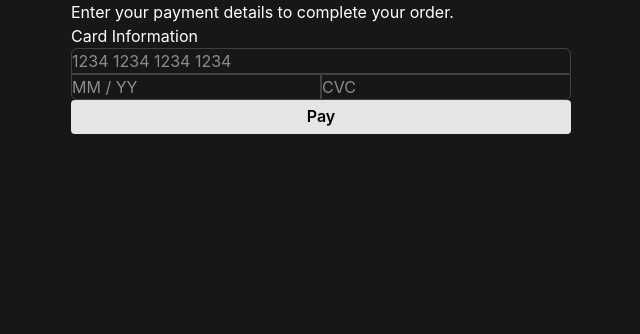
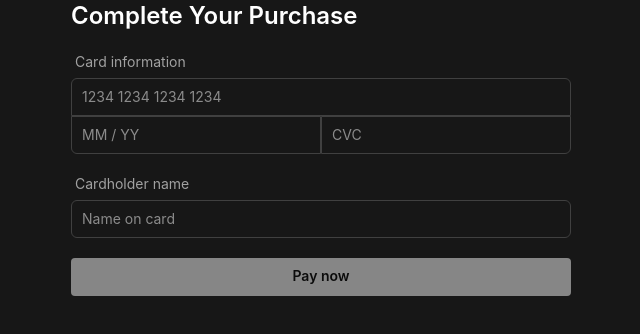
Before and after one commit to abhishekY495/dodo-payments-checkout, a React (Vite) app in the folder app/: page / in a window 1280 px wide. Shown: the top 334 px of the page, without its empty margins (319-959 px from the left). Built offline with nearby package versions, Linux system fonts and the light colour scheme.

Commit message:
Add payment form component with validation and utility functions for card processing

```diff
--- a/app/public/script.js
+++ b/app/public/script.js
@@ -1 +1 @@
-(()=>{function i(e,n){let o=window.location.origin,t=document.createElement("iframe");t.src=`${e}?productId=${n.productId}&parentOrigin=${o}`,t.style.cssText="width: 100%; height: 100%;";let a=document.getElementById(n.elementId);return a&&a.appendChild(t),t}var r={READY:"checkout:ready",SUCCESS:"checkout:success",ERROR:"checkout:error"};function s(e,n){if(!e)return;let o=document.getElementById(e);if(!o)return;let t=document.createElement("div");t.textContent=`${new Date().toLocaleTimeString()} - ${n}`,o.appendChild(t),o.scrollTop=o.scrollHeight}function l(e,n,o,t){if(e.origin===n&&e.source===o?.contentWindow&&t)switch(e.data?.type){case r.READY:s(t.logsElementId,"Checkout ready");break;case r.SUCCESS:t.onSuccess({sessionId:e.data.sessionId}),s(t.logsElementId,"Success lets goooooo");break;case r.ERROR:t.onError({code:e.data.code,message:e.data.message});break}}var p=!1,m=p?"http://localhost:5173":"https://app-seven-zeta-6ckoa86wu0.vercel.app",c=null,d=null;window.addEventListener("message",e=>{l(e,m,d,c)});function u(e){c=e,d=i(m,c)}window.DodoPayments={openCheckout:u};})();
+(()=>{function i(e,n){let o=window.location.origin,t=document.createElement("iframe");t.src=`${e}?productId=${n.productId}&parentOrigin=${o}`,t.style.cssText="width: 100%; height: 100%;";let a=document.getElementById(n.elementId);return a&&a.appendChild(t),t}var r={READY:"checkout:ready",SUCCESS:"checkout:success",ERROR:"checkout:error"};function s(e,n){if(!e)return;let o=document.getElementById(e);if(!o)return;let t=document.createElement("div");t.textContent=`${new Date().toLocaleTimeString()} - ${n}`,o.appendChild(t),o.scrollTop=o.scrollHeight}function l(e,n,o,t){if(e.origin===n&&e.source===o?.contentWindow&&t)switch(e.data?.type){case r.READY:s(t.logsElementId,"Checkout ready");break;case r.SUCCESS:t.onSuccess({sessionId:e.data.sessionId}),s(t.logsElementId,"Success lets goooooo");break;case r.ERROR:t.onError({code:e.data.code,message:e.data.message});break}}var d=!1,m=d?"http://localhost:5173":"https://app-seven-zeta-6ckoa86wu0.vercel.app",c=null,p=null;window.addEventListener("message",e=>{l(e,m,p,c)});function u(e){c=e,p=i(m,c)}window.DodoPayments={openCheckout:u};})();
--- a/app/src/App.tsx
+++ b/app/src/App.tsx
@@ -1,5 +1,6 @@
 import { useEffect } from "react";
 import { CHECKOUT_STATUS } from "./utils/constants";
+import { PaymentForm } from "./components/payment-form";
 
 const params = new URLSearchParams(window.location.search);
 const parentOrigin = params.get("parentOrigin") ?? "*";
@@ -9,50 +10,10 @@ function App() {
     window.parent.postMessage({ type: CHECKOUT_STATUS.READY }, parentOrigin);
   }, []);
 
-  const handleSuccess = () => {
-    window.parent.postMessage(
-      { type: CHECKOUT_STATUS.SUCCESS, sessionId: `sess_456456` },
-      parentOrigin,
-    );
-  };
-
   return (
-    <div className="bg-neutral-900 flex flex-col justify-center h-full w-125 mx-auto">
-      <div>
-        <p>Enter your payment details to complete your order.</p>
-      </div>
-      {/*  */}
-      <div>
-        <span>Card Information</span>
-        <div>
-          <div>
-            <input
-              type="number"
-              placeholder="1234 1234 1234 1234"
-              className="w-full border border-neutral-700 rounded-t-md"
-            />
-          </div>
-          <div className="flex">
-            <input
-              type="number"
-              placeholder="MM / YY"
-              className="w-full border border-neutral-700 rounded-bl-md"
-            />
-            <input
-              type="number"
-              placeholder="CVC"
-              className="w-full border border-neutral-700 rounded-br-md"
-            />
-          </div>
-        </div>
-      </div>
-      {/*  */}
-      <button
-        onClick={handleSuccess}
-        className="bg-neutral-200 text-black font-semibold p-1 pb-1.5 rounded w-full cursor-pointer hover:bg-neutral-300"
-      >
-        Pay
-      </button>
+    <div className="bg-neutral-900 flex flex-col gap-5 justify-center h-full w-125 mx-auto">
+      <p className="text-2xl font-semibold">Complete Your Purchase</p>
+      <PaymentForm />
     </div>
   );
 }
--- /dev/null
+++ b/app/src/components/payment-form.tsx
@@ -0,0 +1,119 @@
+import { useState } from "react";
+import { CHECKOUT_STATUS } from "../utils/constants";
+import { isValidCardNumber } from "../utils/is-valid-card-number";
+import { isValidExpiry } from "../utils/is-valid-expiry";
+import { formatCardNumber } from "../utils/format-card-number";
+import { isValidCvc } from "../utils/is-valid-cvc";
+
+const params = new URLSearchParams(window.location.search);
+const parentOrigin = params.get("parentOrigin") ?? "*";
+
+export const PaymentForm = () => {
+  const [cardNumber, setCardNumber] = useState("");
+  const [expiryMonth, setExpiryMonth] = useState("");
+  const [expiryYear, setExpiryYear] = useState("");
+  const [cvc, setCvc] = useState("");
+  const [cardholderName, setCardholderName] = useState("");
+  const [touched, setTouched] = useState({ card: false, name: false });
+
+  const cardValid = isValidCardNumber(cardNumber);
+  const expiryValid = isValidExpiry(expiryMonth, expiryYear);
+  const cvcValid = isValidCvc(cvc);
+  const nameValid = cardholderName.trim().length > 0;
+
+  const isFormValid = cardValid && expiryValid && cvcValid && nameValid;
+
+  const cardGroupError =
+    touched.card && cardNumber.length === 16 && !cardValid
+      ? "Card number not recognized"
+      : touched.card &&
+          expiryMonth.length === 2 &&
+          expiryYear.length === 2 &&
+          !expiryValid
+        ? "Invalid or expired date"
+        : touched.card && cvc.length === 3 && !cvcValid
+          ? "Invalid CVC"
+          : null;
+  const nameError = touched.name && !nameValid ? "Name is required" : null;
+
+  const handlePay = () => {
+    if (!isFormValid) return;
+    window.parent.postMessage(
+      { type: CHECKOUT_STATUS.SUCCESS, sessionId: `sess_456456` },
+      parentOrigin,
+    );
+  };
+
+  return (
+    <div className="flex flex-col gap-5">
+      <div>
+        <p className="text-sm text-neutral-400 pb-1.5 pl-1">Card information</p>
+        <input
+          type="text"
+          inputMode="numeric"
+          value={formatCardNumber(cardNumber)}
+          onChange={(e) =>
+            setCardNumber(e.target.value.replace(/\D/g, "").slice(0, 16))
+          }
+          onBlur={() => setTouched((t) => ({ ...t, card: true }))}
+          placeholder="1234 1234 1234 1234"
+          className="w-full border border-neutral-700 p-2 px-2.5 text-sm rounded-t-md focus:border-green-600 focus:outline-none"
+        />
+        <div className="flex">
+          <input
+            type="text"
+            inputMode="numeric"
+            value={
+              expiryMonth || expiryYear
+                ? `${expiryMonth}${expiryYear ? " / " + expiryYear : ""}`
+                : ""
+            }
+            onChange={(e) => {
+              const text = e.target.value.replace(/\D/g, "").slice(0, 4);
+              setExpiryMonth(text.slice(0, 2));
+              setExpiryYear(text.slice(2, 4));
+            }}
+            onBlur={() => setTouched((t) => ({ ...t, card: true }))}
+            placeholder="MM / YY"
+            className="w-full border border-neutral-700 p-2 px-2.5 text-sm rounded-bl-md focus:border-green-600 focus:outline-none"
+          />
+          <input
+            type="text"
+            inputMode="numeric"
+            value={cvc}
+            onChange={(e) =>
+              setCvc(e.target.value.replace(/\D/g, "").slice(0, 3))
+            }
+            onBlur={() => setTouched((t) => ({ ...t, card: true }))}
+            placeholder="CVC"
+            className="w-full border border-neutral-700 p-2 px-2.5 text-sm rounded-br-md focus:border-green-600 focus:outline-none"
+          />
+        </div>
+        {cardGroupError && (
+          <span className="text-red-400 text-xs">{cardGroupError}</span>
+        )}
+      </div>
+
+      <div>
+        <p className="text-sm text-neutral-400 pb-1.5 pl-1">Cardholder name</p>
+        <input
+          type="text"
+          value={cardholderName}
+          onChange={(e) => setCardholderName(e.target.value)}
+          onBlur={() => setTouched((t) => ({ ...t, name: true }))}
+          placeholder="Name on card"
+          className="w-full border border-neutral-700 p-2 px-2.5 text-sm rounded-md focus:border-green-600 focus:outline-none"
+        />
+        {nameError && <span className="text-red-400 text-xs">{nameError}</span>}
+      </div>
+
+      <button
+        onClick={handlePay}
+        disabled={!isFormValid}
+        className="bg-green-500 text-black text-sm font-semibold p-2 pb-2.5 rounded w-full cursor-pointer disabled:opacity-50 disabled:bg-neutral-100 disabled:cursor-not-allowed"
+      >
+        Pay now
+      </button>
+    </div>
+  );
+};
--- a/app/src/utils/constants.ts
+++ b/app/src/utils/constants.ts
@@ -3,3 +3,9 @@ export const CHECKOUT_STATUS = {
   SUCCESS: "checkout:success",
   ERROR: "checkout:error",
 };
+
+export const VALID_TEST_CARDS = [
+  "4242424242424242",
+  "4000000000000002",
+  "4000000000000341",
+];
--- /dev/null
+++ b/app/src/utils/format-card-number.ts
@@ -0,0 +1,2 @@
+export const formatCardNumber = (digits: string) =>
+  digits.match(/.{1,4}/g)?.join(" ") ?? digits;
--- /dev/null
+++ b/app/src/utils/is-valid-card-number.ts
@@ -0,0 +1,5 @@
+import { VALID_TEST_CARDS } from "./constants";
+
+export const isValidCardNumber = (value: string) => {
+  return VALID_TEST_CARDS.includes(value);
+};
--- /dev/null
+++ b/app/src/utils/is-valid-cvc.ts
@@ -0,0 +1 @@
+export const isValidCvc = (value: string) => /^\d{3}$/.test(value);
--- /dev/null
+++ b/app/src/utils/is-valid-expiry.ts
@@ -0,0 +1,14 @@
+export const isValidExpiry = (mm: string, yy: string) => {
+  if (!/^\d{2}$/.test(mm) || !/^\d{2}$/.test(yy)) return false;
+  const month = parseInt(mm, 10);
+  const year = parseInt(yy, 10);
+  if (month < 1 || month > 12) return false;
+
+  const now = new Date();
+  const currentYear = now.getFullYear() % 100;
+  const currentMonth = now.getMonth() + 1;
+
+  if (year < currentYear) return false;
+  if (year === currentYear && month < currentMonth) return false;
+  return true;
+};
```
Also changed, not shown: 1 other file (tests, documents, lock files or other folders).
